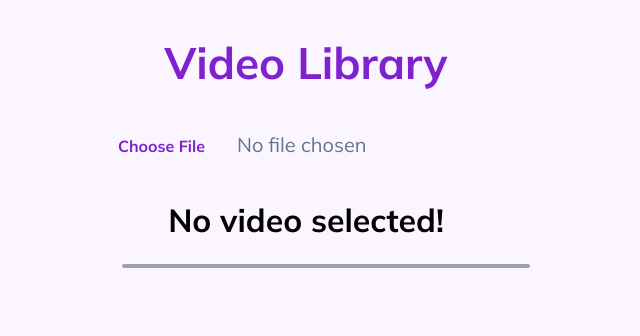
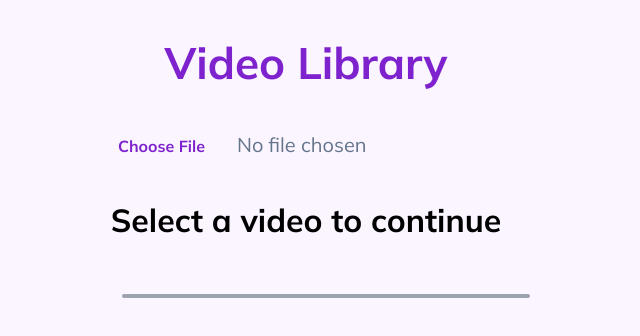
Before and after one commit to sweta1308/video-library, a React (Create React App) app: page / in a window 1280 px wide. Shown: the top 336 px of the page, without its empty margins (334-974 px from the left). Built offline with nearby package versions, Linux system fonts and the light colour scheme.

Commit message:
style: add some styles

```diff
--- a/src/components/Video.jsx
+++ b/src/components/Video.jsx
@@ -40,7 +40,7 @@ export const Video = () => {
         ...videoState,
         duration: e.target.duration,
       });
-      // Audio track exists or not
+
       setWavesurfer({
         ...wavesurfer,
         hasAudio:
@@ -84,14 +84,13 @@ export const Video = () => {
         {videoState.videoUrl ? (
           <div>
             <div className="relative">
-              <canvas ref={canvasEl} width="1000" height="560" />
+              <canvas ref={canvasEl} width="1000" height="560" className="bg-black" />
               <video
                 ref={videoEl}
                 src={videoState.videoUrl}
                 onPlay={updateCanvas}
-                style={{ display: "none" }}
+                className="hidden"
               />
-
               <button
                 onClick={handlePlay}
                 className="absolute z-20 top-0 bottom-0 left-0 right-0"
@@ -115,8 +114,8 @@ export const Video = () => {
             </p>
           </div>
         ) : (
-          <h2 className="text-[32px] text-center font-semibold">
-            No video selected!
+          <h2 className="text-[32px] text-center font-semibold my-[20px] mb-[50px]">
+            Select a video to continue
           </h2>
         )}
       </div>
```
